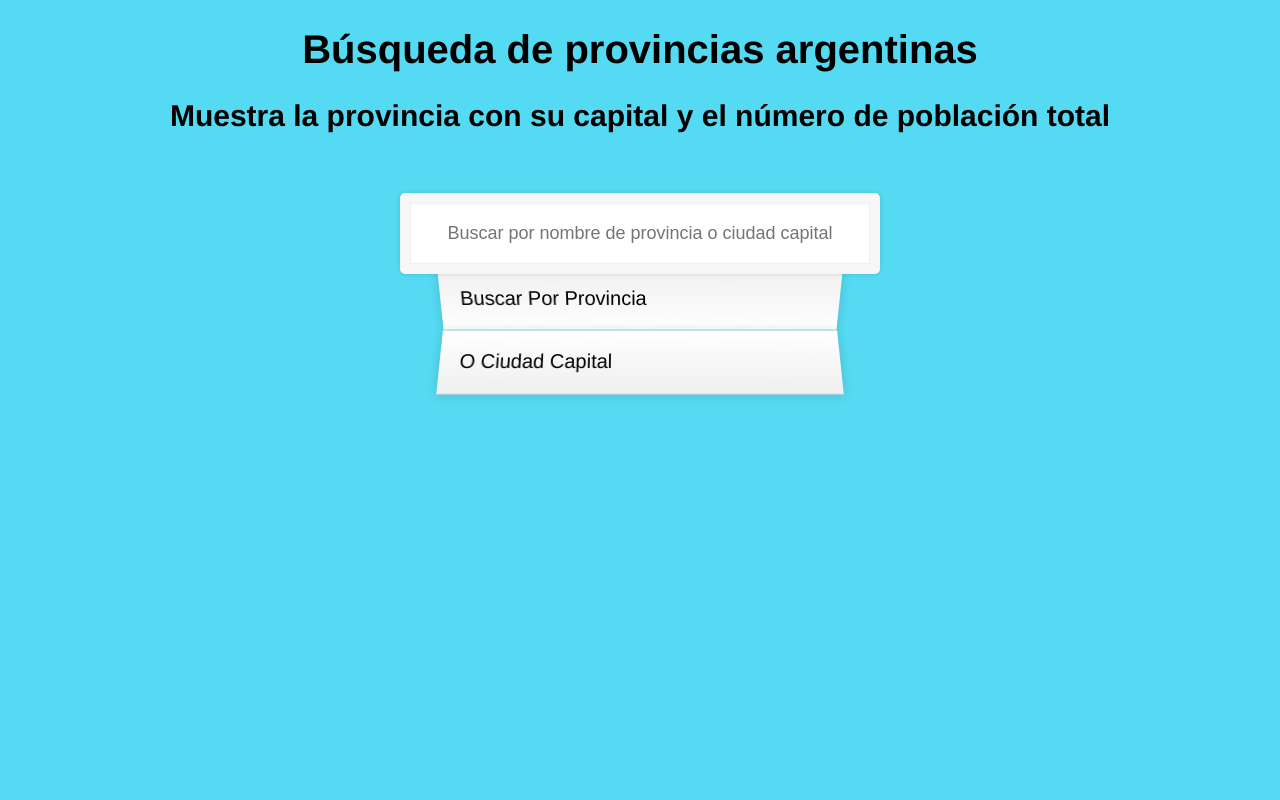
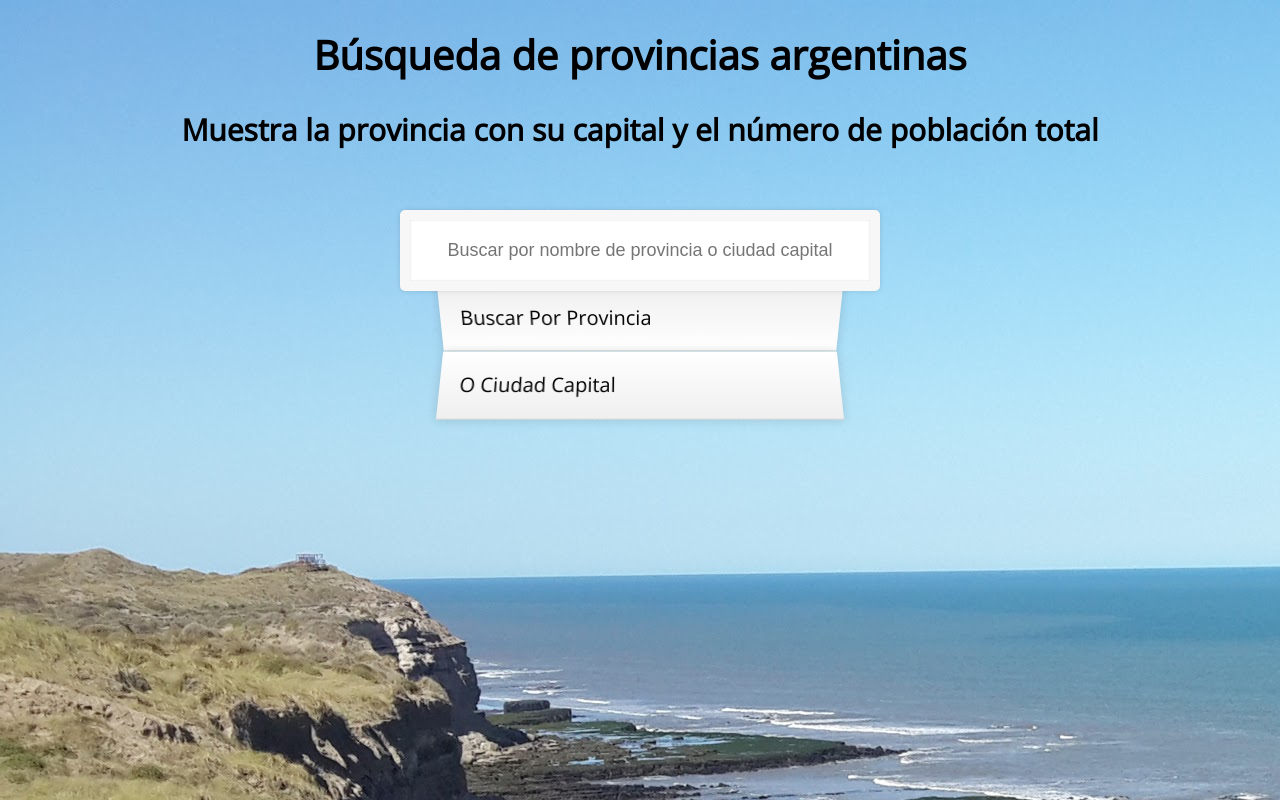
Before and after one commit to matilfor/Provincias-argentinas, a plain HTML site: page index.html in a window 1280 px wide. Drawn offline with nearby package versions, Linux system fonts and the light colour scheme; no server answers.

Commit message:
background image and new font

```diff
--- a/index.html
+++ b/index.html
@@ -3,6 +3,7 @@
 <head>
   <meta charset="UTF-8">
   <title>Provincias argentinas</title>
+  <link href="https://fonts.googleapis.com/css?family=Open+Sans&display=swap" rel="stylesheet">
   <link rel="stylesheet" href="style.css">
 </head>
 <body>
--- a/style.css
+++ b/style.css
@@ -1,14 +1,15 @@
 html {
   box-sizing: border-box;
-  background: #54daf2;
-  font-family: 'helvetica neue';
+  background-image: url("fondo.jpg");
+  background-repeat: repeat;
+  font-family: 'Open Sans', sans-serif;
   font-size: 20px;
   font-weight: 200;
 }
 
 .titulo{
   text-align: center;
-  font-family: 'helvetica neue';
+  font-family: 'Open Sans', sans-serif;
   font-size: 20px;
 }
 
```
Also changed, not shown: fondo.jpg (added).
